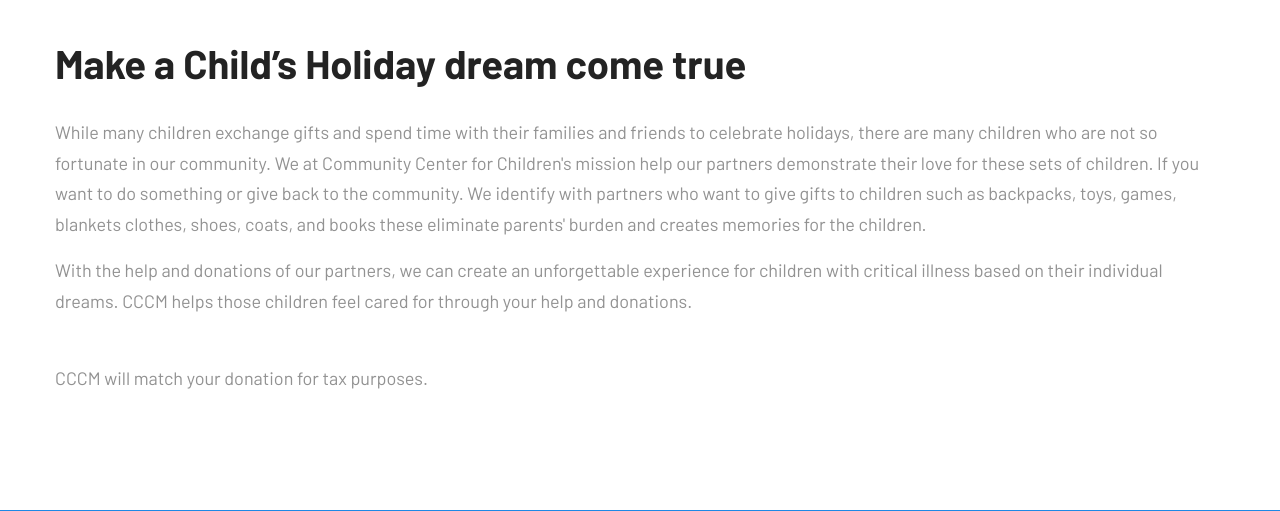
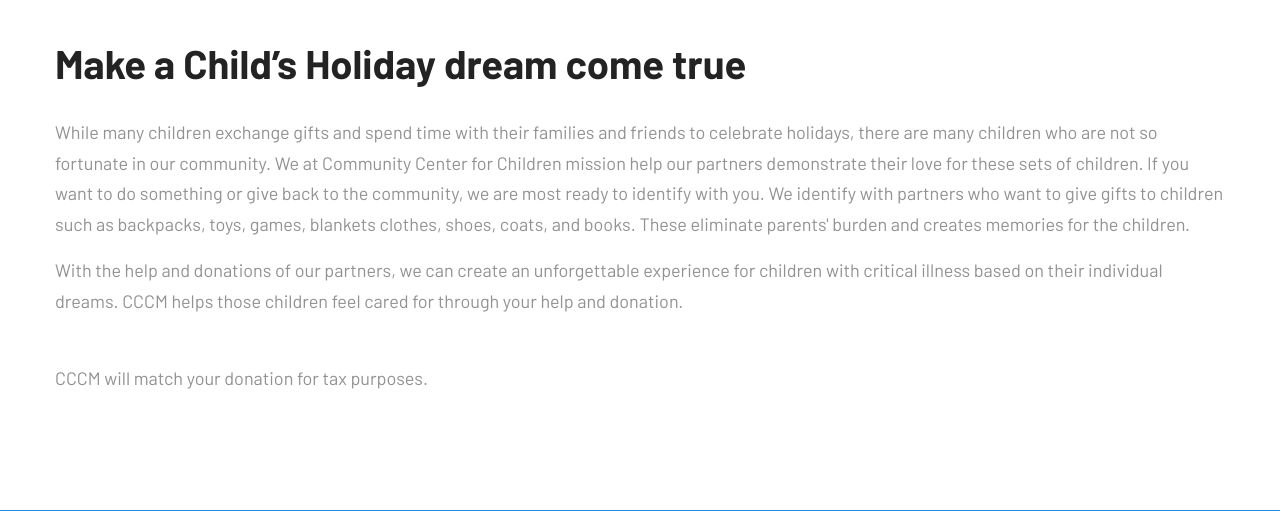
Before and after one commit to yemiemy/cccm, a Django app: page /service/suprise in a window 1280 px wide. Shown: the part 779-1290 px from the top of the page. Run offline with Django 4.2, Linux system fonts and the light colour scheme; data comes from the database, SQL or seed files in the repository; some libraries are stand-ins or nearby versions.

Commit message:
Bola changes 3

```diff
--- a/core/templates/care.html
+++ b/core/templates/care.html
@@ -35,7 +35,7 @@
 							<p>Our daycare service is for 3 months to 4-year-old children. Our community centre has worked to incorporate early learning for every child along with provincial pedagogy for early learning to strengthen the quality of our program and ensure a positive experience that promotes the health, safety, nutrition, and wellbeing of your children.</p>
 						</div>
 						<div class="single_widget_conacet">
-							<p>We also provide after school care for school-aged children from ages 4 to 12. We have professional early childhood educators/ Volunteers on the ground that will assist your children with their Homework. </p>
+							<p>We also provide after school care for school-aged children from age 4 to 12. We have professional early childhood educators/ Volunteers available that will assist your children with their homework. </p>
 						</div>
 					</div>
 				</div>
--- a/core/templates/empowerment.html
+++ b/core/templates/empowerment.html
@@ -35,7 +35,7 @@
 							<p>We have sound teachers and volunteers that graduated from well-known universities that are professionally qualified to teach your children.  </p>
 						</div>
 						<div class="single_widget_conacet">
-							<p>We offer academic tutoring online classes, home tutoring and class tutoring at our location based on various school curricula. We have Volunteers and teachers for different subjects like Mathematics, Language,  French, Chemistry, Physics, Biology, Coding, Web-designs, and Artwork.  </p>
+							<p>We offer academic tutoring online classes, home tutoring and class tutoring at our location based on various school curriculum. We have Volunteers and teachers for different subjects like Mathematics, Language,  French, Chemistry, Physics, Biology, Coding, Web-designs, and Artwork.  </p>
 
 						</div>
 					</div>
--- a/core/templates/suprise.html
+++ b/core/templates/suprise.html
@@ -32,10 +32,10 @@
 					<div class="single_text_widget_inner">
 						<h2>Make a Child’s Holiday dream come true</h2>
 						<div class="single_widget_conacet">
-							<p>While many children exchange gifts and spend time with their families and friends to celebrate holidays,  there are many children who are not so fortunate in our community. We at Community Center for Children's mission help our partners demonstrate their love for these sets of children. If you want to do something or give back to the community. We identify with partners who want to give gifts to children such as backpacks, toys, games, blankets clothes, shoes, coats, and books these eliminate parents' burden and creates memories for the children. </p>
+							<p>While many children exchange gifts and spend time with their families and friends to celebrate holidays,  there are many children who are not so fortunate in our community. We at Community Center for Children mission help our partners demonstrate their love for these sets of children. If you want to do something or give back to the community, we are most ready to identify with you. We identify with partners who want to give gifts to children such as backpacks, toys, games, blankets clothes, shoes, coats, and books. These eliminate parents' burden and creates memories for the children. </p>
 						</div>
 						<div class="single_widget_conacet">
-							<p>With the help and donations of our partners, we can create an unforgettable experience for children with critical illness based on their individual dreams. CCCM helps those children feel cared for through your help and donations. </p>
+							<p>With the help and donations of our partners, we can create an unforgettable experience for children with critical illness based on their individual dreams. CCCM helps those children feel cared for through your help and donation. </p>
 							<p><br> CCCM will match your donation for tax purposes.</p>
 
 						</div>
```
